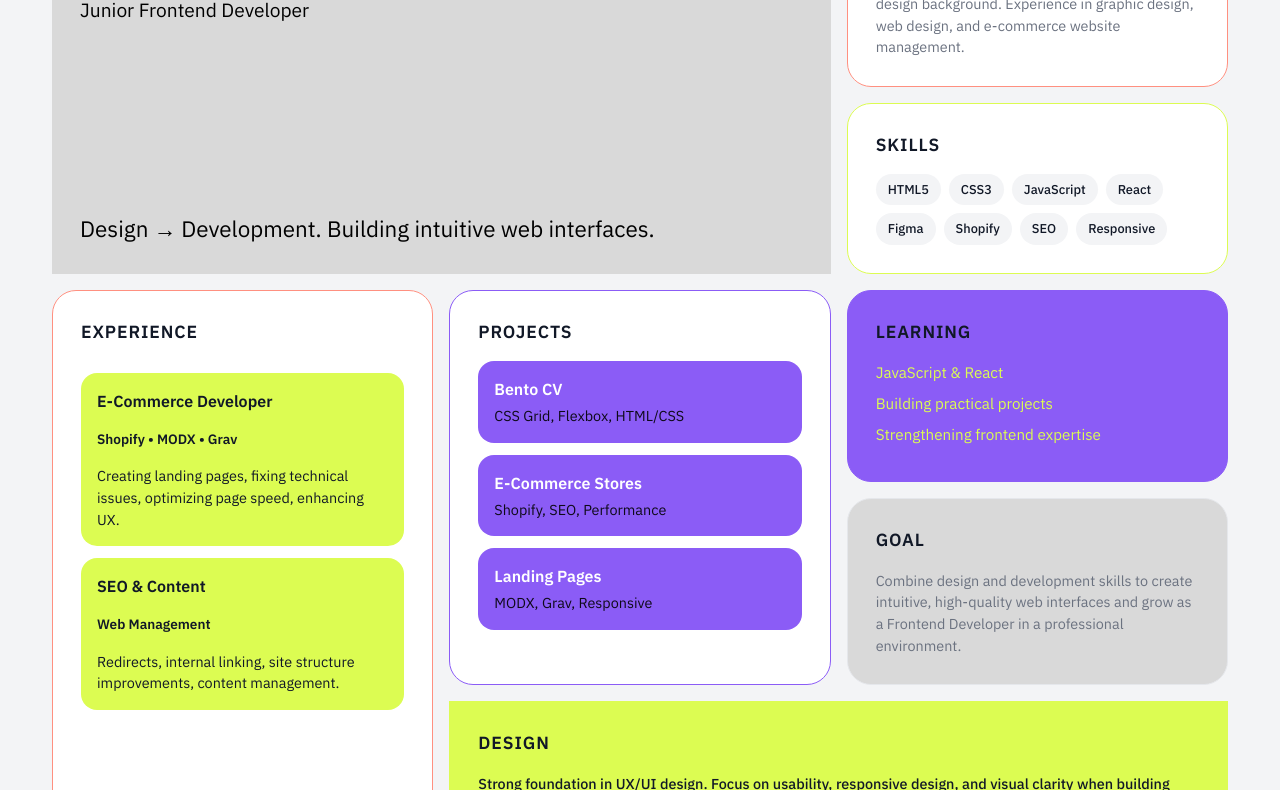
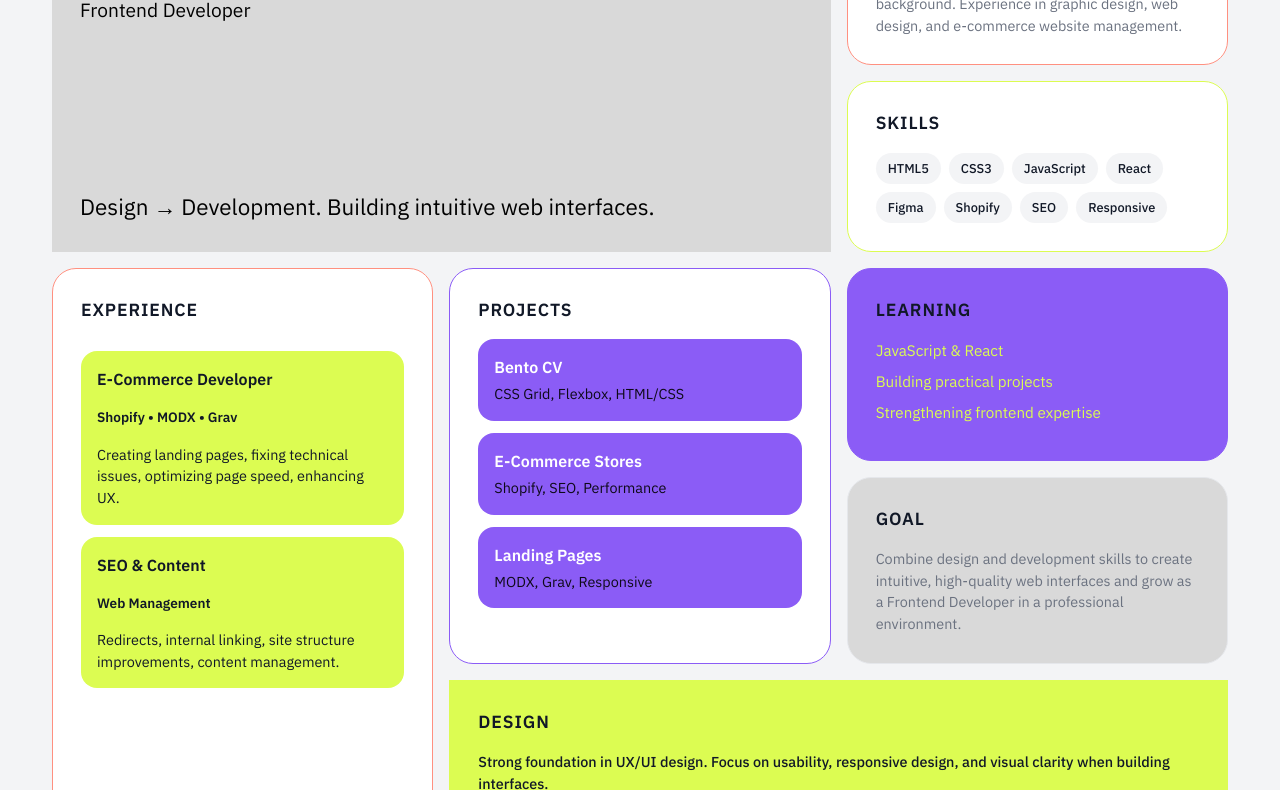
Before and after one commit to julvin80/bento-cv, a website: page index.html in a window 1280 px wide. Shown: the part 122-912 px from the top of the page. Drawn offline with Linux system fonts and the light colour scheme.

Commit message:
Update index.html

```diff
--- a/index.html
+++ b/index.html
@@ -12,13 +12,13 @@
         <main class="bento-grid">
             <article class="bento-card bento-hero">
                 <h1>Julija Risica</h1>
-                <p class="role">Junior Frontend Developer</p>
+                <p class="role">Frontend Developer</p>
                 <p class="tagline">Design → Development. Building intuitive web interfaces.</p>
             </article>
 
             <section class="bento-card bento-about">
                 <h2>About</h2>
-                <p>Junior Frontend Developer transitioning from a design background. Experience in graphic design, web design, and e-commerce website management.</p>
+                <p>Frontend Developer transitioning from a design background. Experience in graphic design, web design, and e-commerce website management.</p>
             </section>
 
             <section class="bento-card bento-skills">
```
